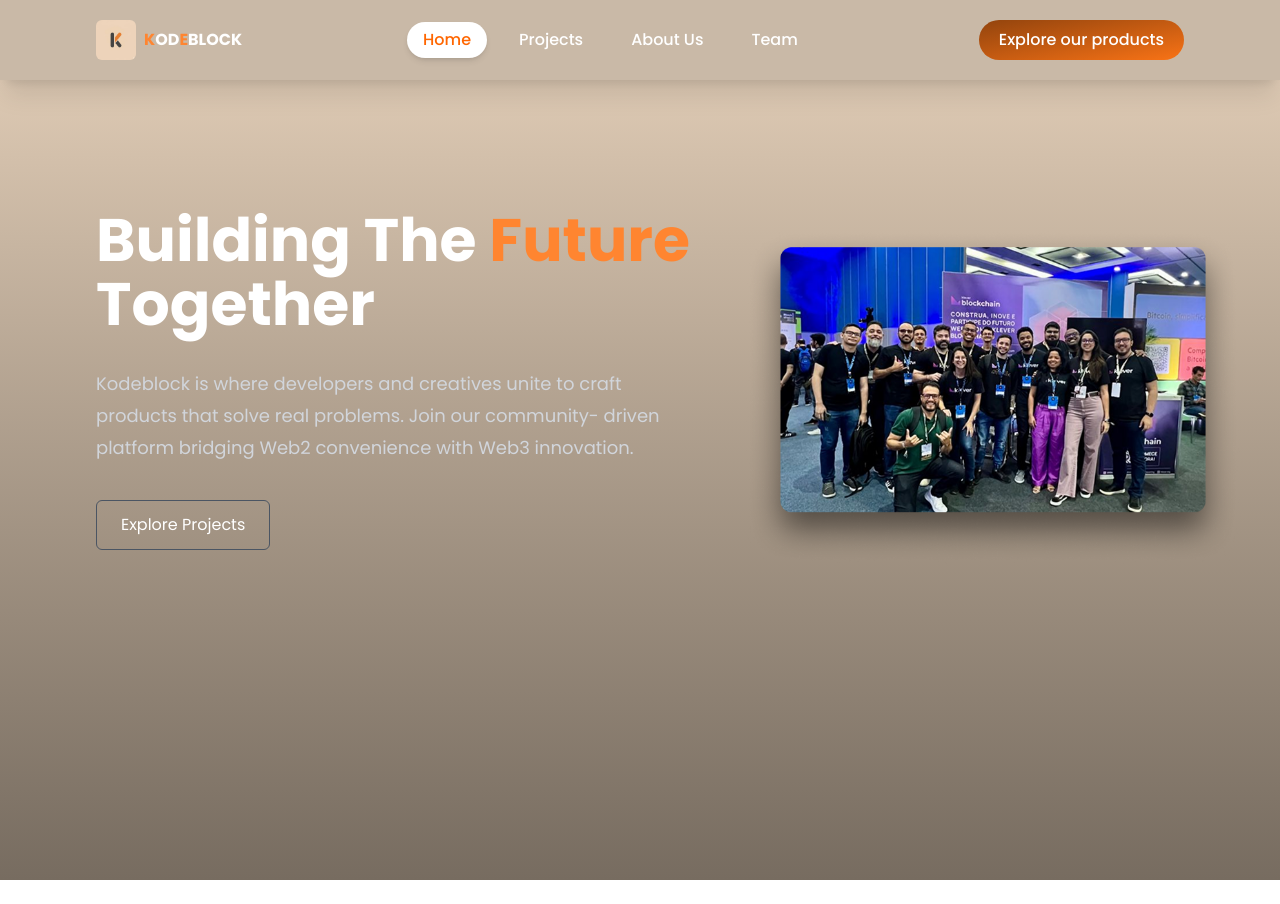
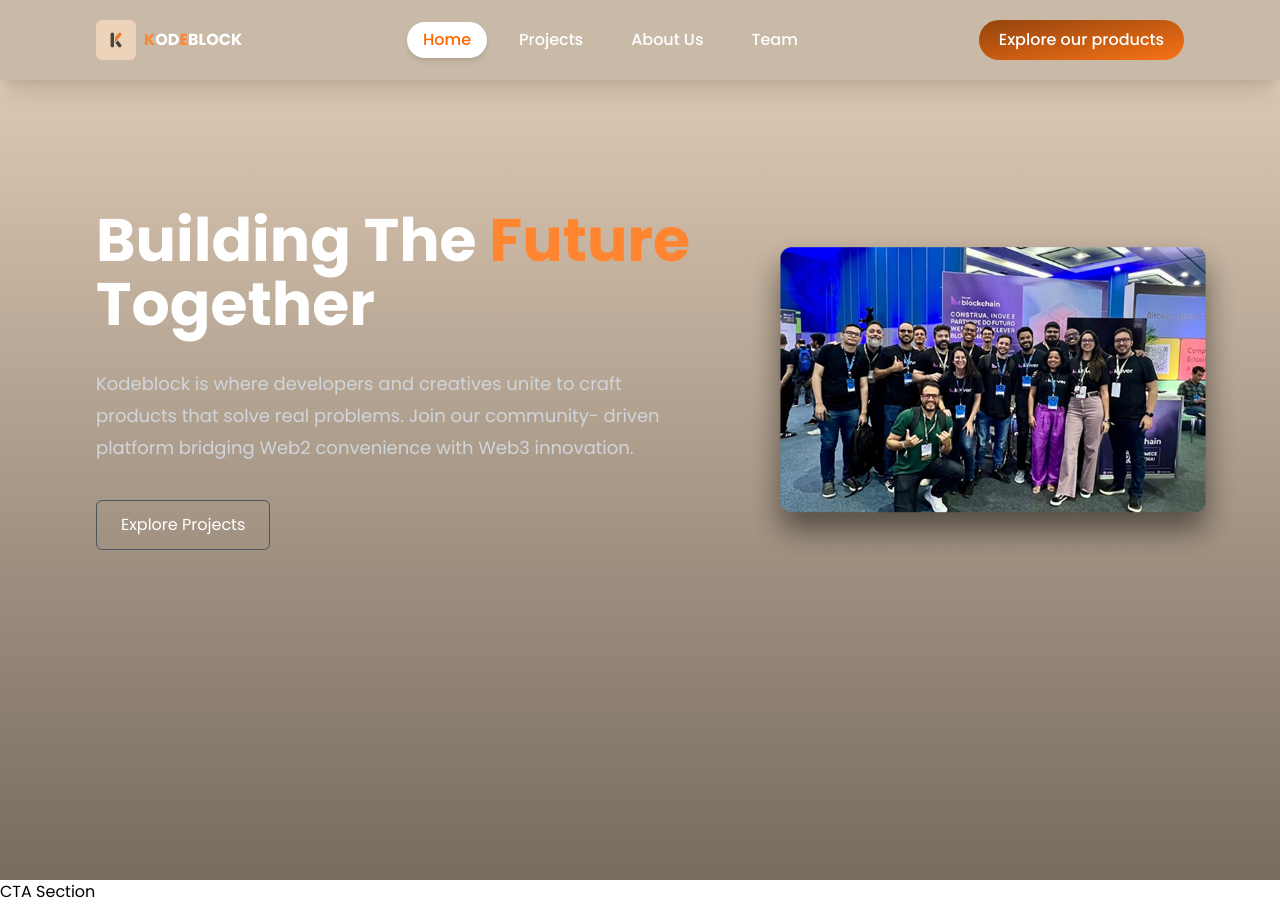
Before and after one commit to brightdevelops/Kodeblock-landing-page, a React (Vite) app: page / in a window 1280 px wide. Before the commit the page ends 880 px from the top, so only its background shows below. Built offline with nearby package versions, Linux system fonts and the light colour scheme.

Commit message:
feat: add Project section to App component

```diff
--- a/src/App.jsx
+++ b/src/App.jsx
@@ -1,6 +1,7 @@
 import React from 'react'
 import Navbar from './components/Navbar'
 import Hero from './sections/Hero'
+import Project from './sections/Project'
 
 const App = () => {
   return (
@@ -8,6 +9,7 @@ const App = () => {
       <Navbar />
       <main>
         <Hero />
+        <Project />
       </main>
     </>
   )
```
